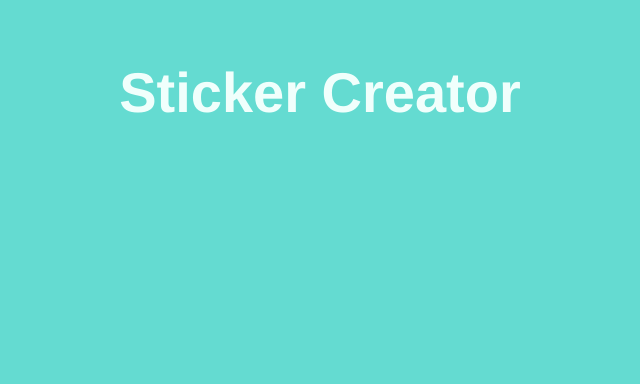
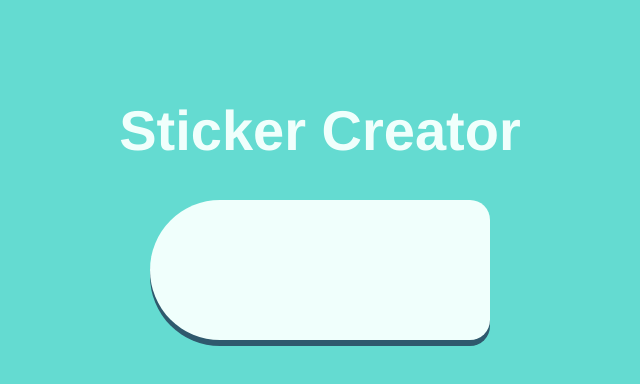
Before and after one commit to mudziok/sticker-labels, a Vue app: page / in a window 1280 px wide. Shown: the top 384 px of the page, without its empty margins (320-960 px from the left). Built offline with nearby package versions, Linux system fonts and the light colour scheme.

Commit message:
Create sticker component scaffolding

```diff
--- a/src/App.vue
+++ b/src/App.vue
@@ -1,18 +1,30 @@
 <template>
   <div id="app">
     <h1>Sticker Creator</h1>
+    <Sticker />
   </div>
 </template>
 
 <script>
+import Sticker from '@/components/Sticker/Sticker.vue'
+
 export default {
   name: 'App',
+  components: {
+    Sticker
+  }
 }
 </script>
 
 <style>
+:root {
+  --background: #64dbd1;
+  --primary: #f0fffc;
+  --accent: #2f596d;
+}
+
 body {
-  background: #64dbd1;
+  background: var(--background);
 }
 
 #app {
@@ -21,8 +33,13 @@
   -moz-osx-font-smoothing: grayscale;
 
   text-align: center;
-  color: rgb(240, 255, 252);
+  color: var(--primary);
   margin-top: 60px;
+
+  display: flex;
+  flex-direction: column;
+  justify-content: flex-start;
+  align-items: center;
 }
 
 h1 {
--- /dev/null
+++ b/src/components/Sticker/Sticker.vue
@@ -0,0 +1,59 @@
+<template>
+  <div id='sticker'>
+    <div id='icon-container' class='both'>
+
+    </div>
+    <div id='text-container' class='both'>
+
+    </div>
+    <div id='shadow'>
+      <div id='icon-container' class='both'></div>
+      <div id='text-container' class='both'></div>
+    </div>
+  </div>
+</template>
+
+<script>
+export default {
+  name: 'Sticker',
+}
+</script>
+
+<style scoped>
+#sticker {
+  display: flex;
+  justify-content: flex-start;
+  align-items: center;
+  position: relative;
+}
+
+#shadow {
+  display: flex;
+  justify-content: flex-start;
+  align-items: center;
+
+  position: absolute;
+  transform: translate(0, 6px);
+  z-index: -1;
+}
+
+#icon-container {
+  width: 140px;
+  border-radius: 50% 0 0 50%; /* TL BL rounded*/
+}
+
+#text-container {
+  width: 200px;
+  border-radius: 0 20px 20px 0; /* TR BR rounded*/
+}
+
+.both {
+  height: 140px;
+  background: var(--primary);
+  color: var(--accent);
+}
+
+#shadow .both {
+  background: var(--accent);
+}
+</style>
```
